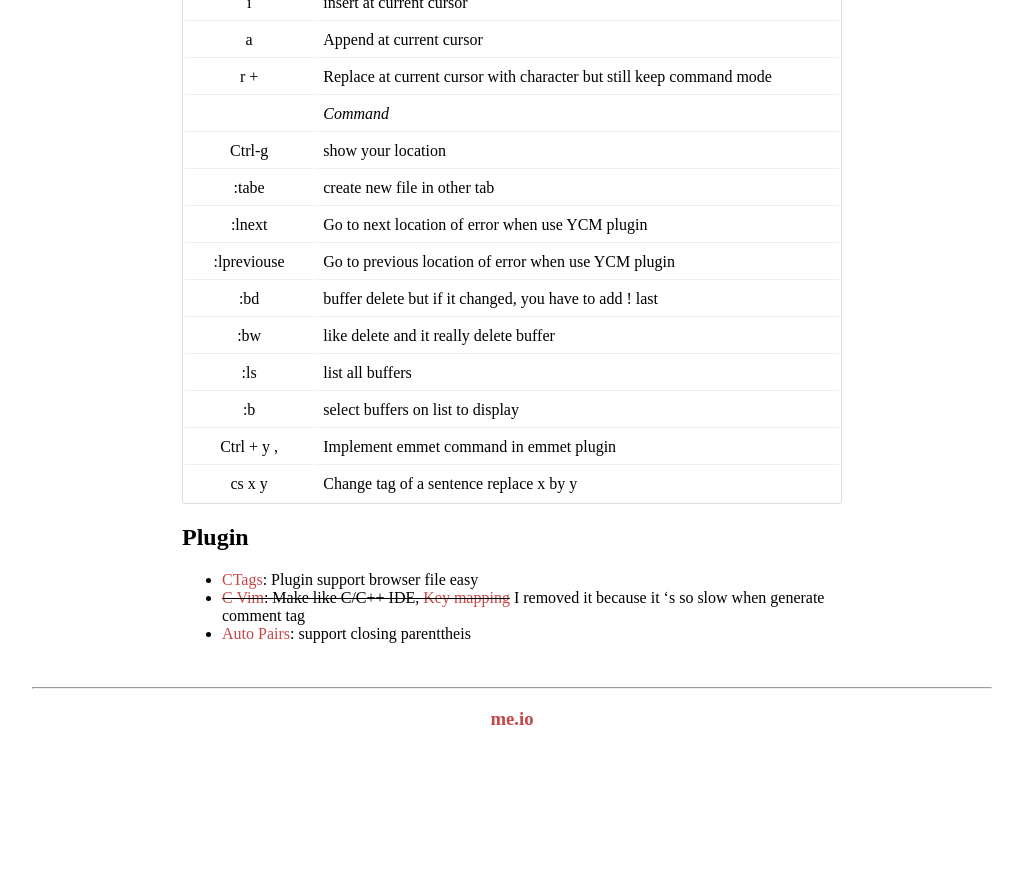
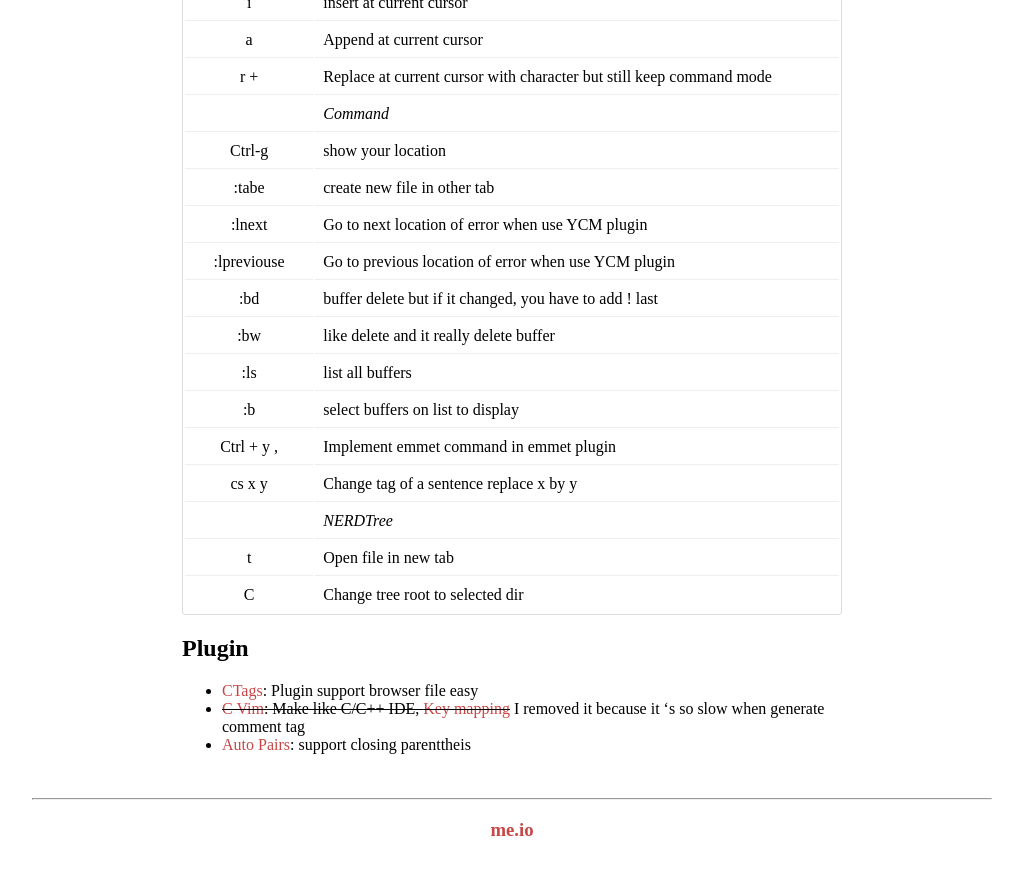
Before and after one commit to congdv/congdv.github.io, a Jekyll site: the page built from _posts/2017-08-28-vim-cheat-sheet.md, in a window 1280 px wide and 900 px high, scrolled down 1382 px. Shown: the top 875 px of the window, without its empty margins (128-1151 px from the left). Built offline with Jekyll 4.4.1, drawn with Linux system fonts in a browser that asks for light colours; before the commit the page ends 2171 px from its top, so only the background shows below that.

Commit message:
Update 2017-08-28-vim-cheat-sheet.md

```diff
--- a/_posts/2017-08-28-vim-cheat-sheet.md
+++ b/_posts/2017-08-28-vim-cheat-sheet.md
@@ -55,6 +55,9 @@ tag: notes
 |:b <number>| select buffers on list to display|
 |Ctrl + y ,| Implement emmet command in emmet plugin|
 |cs x y | Change tag of a sentence replace x by y |
+||*NERDTree*|
+|t|Open file in new tab|
+|C|Change tree root to selected dir|
 
 ## Plugin
 - [CTags](https://andrew.stwrt.ca/posts/vim-ctags/): Plugin support browser file easy
```
